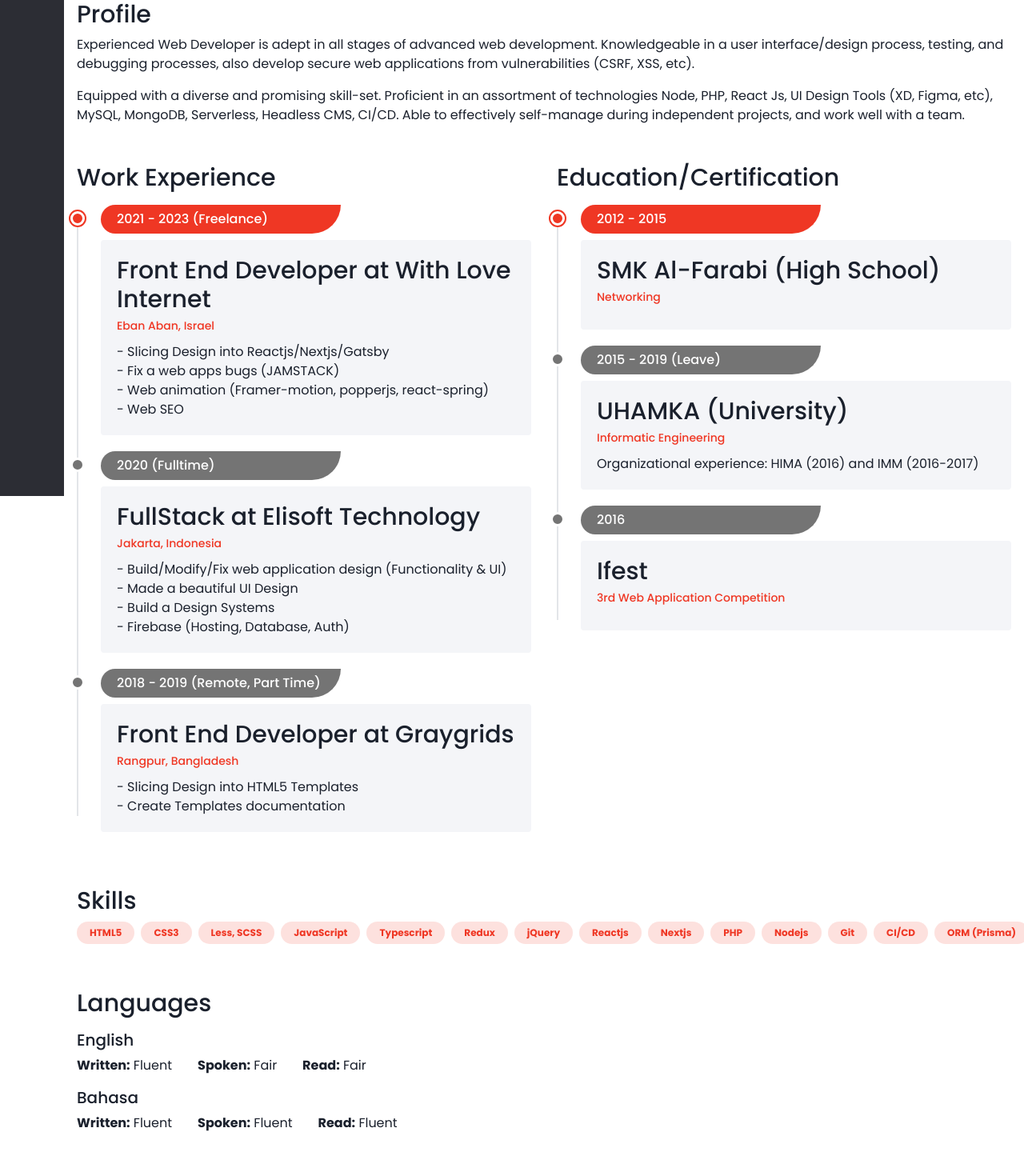
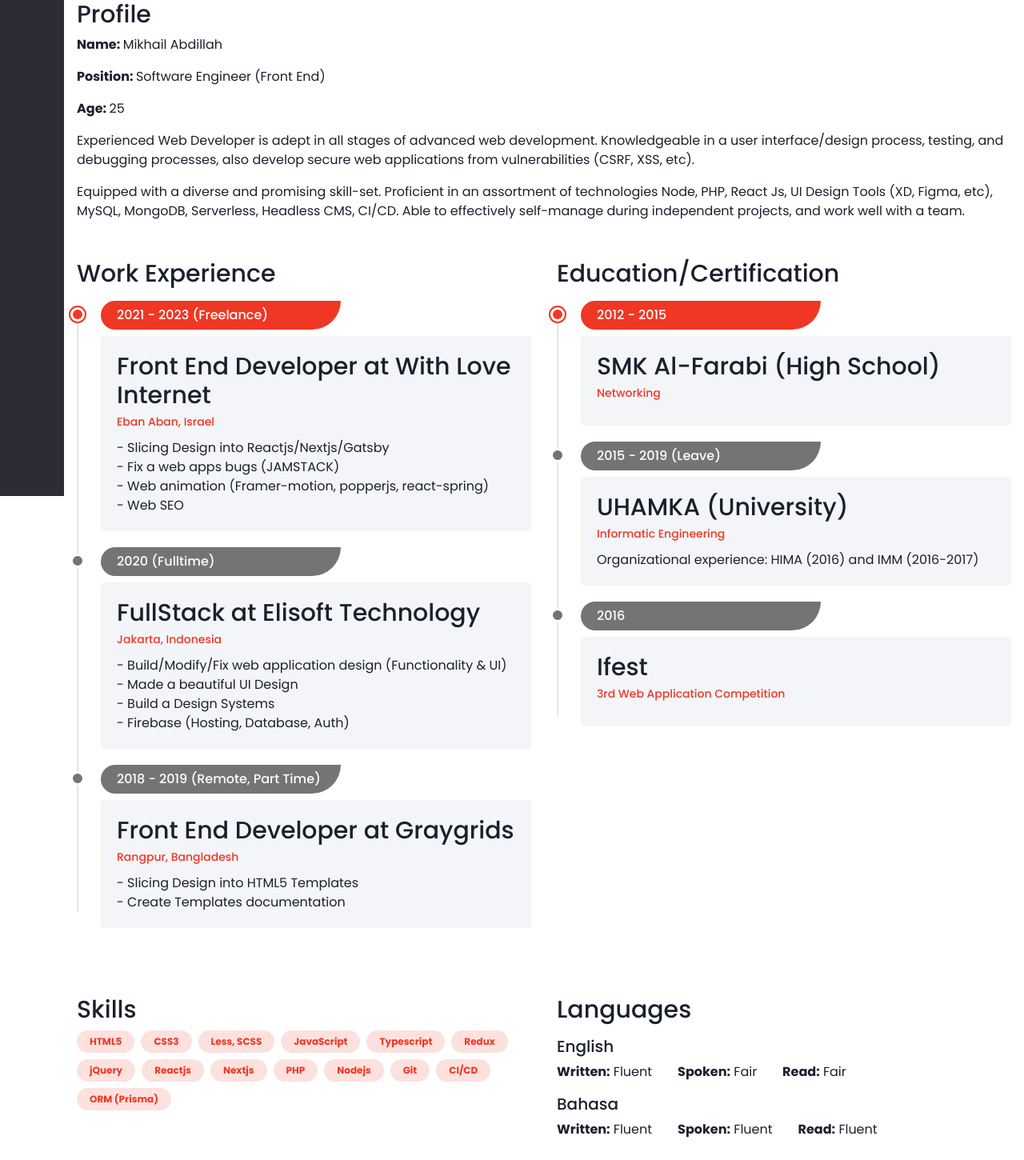
Before and after one commit to mikhailabdillah/test-qbit, a React (Vite) app: page /about in a window 1280 px wide. Shown: the part 180-1630 px from the top of the page at 80% size. Built offline with nearby package versions, Linux system fonts and the light colour scheme; some icons are missing.

Commit message:
Update about page + fix responsive styles

```diff
--- a/src/routes/about.tsx
+++ b/src/routes/about.tsx
@@ -15,6 +15,8 @@ import {
 } from '@chakra-ui/react'
 
 const AboutPage = () => {
+  const diff = new Date().getTime() - new Date('1997-11-02').getTime()
+  const age = Math.floor(diff / (1000 * 60 * 60 * 24 * 365.25))
   return (
     <Layout>
       <Container maxW={'7xl'} py={20}>
@@ -23,6 +25,15 @@ const AboutPage = () => {
         </Heading>
         <Box as="section">
           <Heading as="h2">Profile</Heading>
+          <Text>
+            <b>Name: </b> Mikhail Abdillah
+          </Text>
+          <Text>
+            <b>Position: </b> Software Engineer (Front End)
+          </Text>
+          <Text>
+            <b>Age: </b> {age}
+          </Text>
           <Text>
             Experienced Web Developer is adept in all stages of advanced web
             development. Knowledgeable in a user interface/design process,
@@ -38,8 +49,8 @@ const AboutPage = () => {
           </Text>
         </Box>
         <Box as="section" mt={8}>
-          <Flex mx={-4}>
-            <Box w={'50%'} p={4}>
+          <Flex flexWrap={'wrap'} mx={-4}>
+            <Box w={['100%', null, '50%']} p={4}>
               <Heading as={'h2'}>Work Experience</Heading>
               <List mt={4} className="timeline">
                 <ListItem>
@@ -82,7 +93,7 @@ const AboutPage = () => {
                 </ListItem>
               </List>
             </Box>
-            <Box w={'50%'} p={4}>
+            <Box w={['100%', null, '50%']} p={4}>
               <Heading as={'h2'}>Education/Certification</Heading>
               <List mt={4} className="timeline">
                 <ListItem>
@@ -117,8 +128,14 @@ const AboutPage = () => {
         </Box>
 
         <Box as="section" mt={8}>
+          <Flex flexWrap={'wrap'} mx={-4}>
+            <Box w={['100%', null, '50%']} p={4}>
               <Heading as={'h2'}>Skills</Heading>
-          <List display={'inline-flex'} sx={{ '& li': { mr: 2 } }}>
+              <List
+                display={'inline-flex'}
+                flexWrap={'wrap'}
+                sx={{ '& li': { mr: 2 } }}
+              >
                 <ListItem>
                   <Box className="badge badge-sk">HTML5</Box>
                 </ListItem>
@@ -163,7 +180,11 @@ const AboutPage = () => {
                 </ListItem>
               </List>
             </Box>
-        <Box as="section" mt={8} sx={{ '& li': { display: 'block' } }}>
+            <Box
+              w={['100%', null, '50%']}
+              p={4}
+              sx={{ '& li': { display: 'block' } }}
+            >
               <Heading as={'h2'} mb={4}>
                 Languages
               </Heading>
@@ -195,6 +216,8 @@ const AboutPage = () => {
                   <b>Read:</b> Fluent
                 </WrapItem>
               </Wrap>
+            </Box>
+          </Flex>
         </Box>
         <Box as="section" mt={8}>
           <Heading as={'h2'}>Portfolio</Heading>
```
Lines whose indentation alone changed are shown as unchanged.
